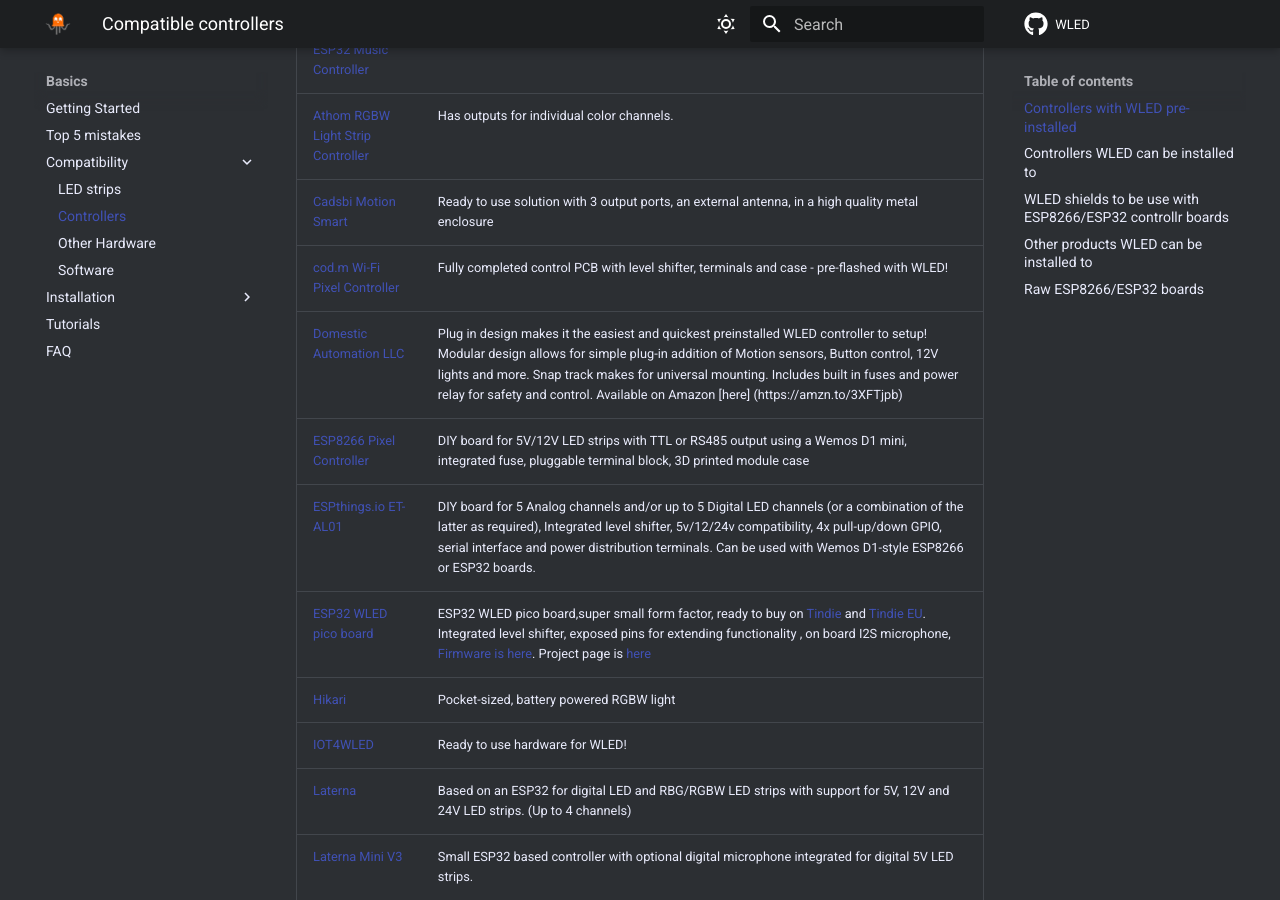
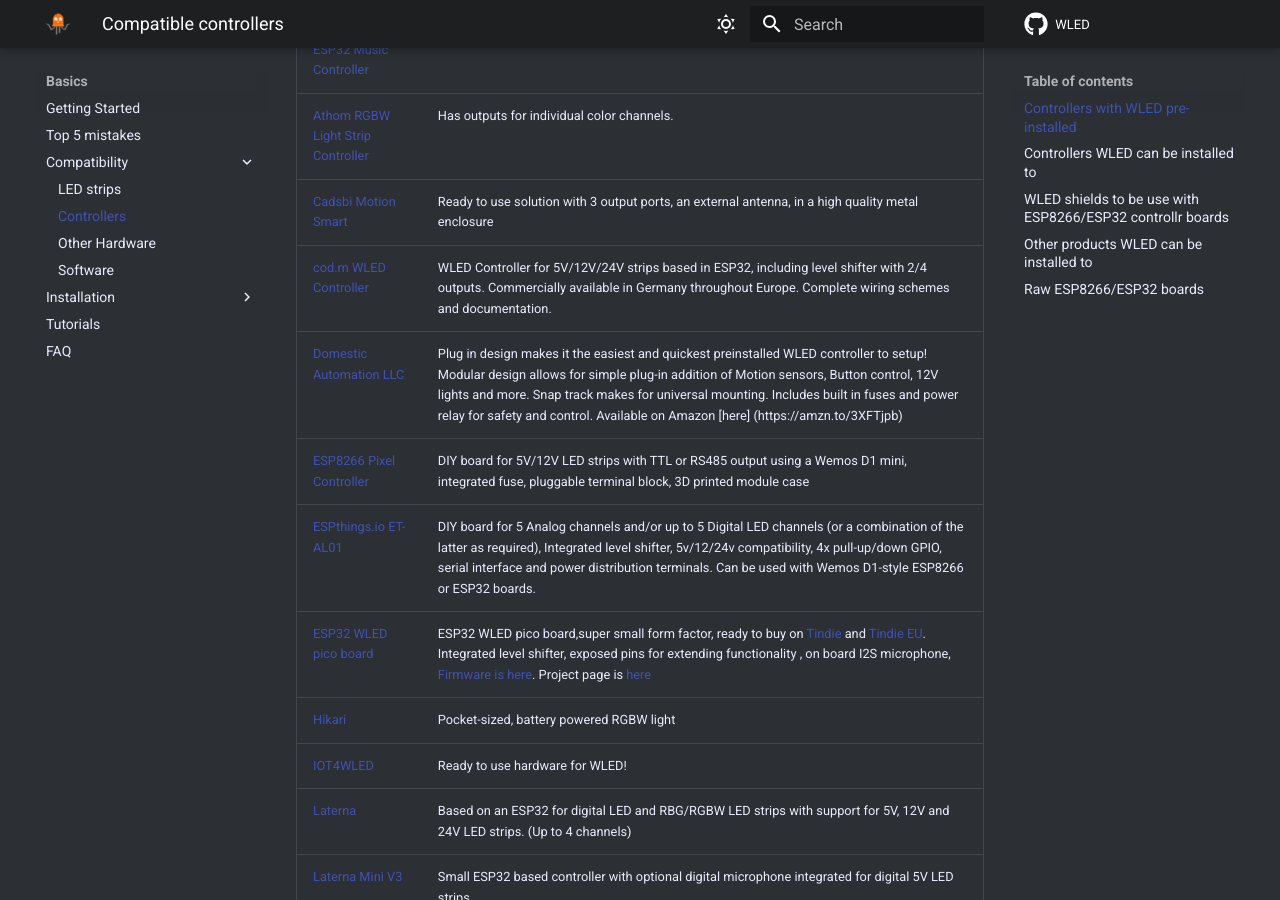
Before and after one commit to Aircoookie/WLED-Docs, an MkDocs documentation site: the page built from docs/basics/compatible-controllers.md, in a window 1280 px wide and 900 px high, scrolled down 2924 px. Built offline with MkDocs 1.6.1 and Material for MkDocs 9.7.7, drawn with Linux system fonts in a browser that asks for light colours; comment, search, counter and statistics services are not loaded.

Commit message:
Updated the compatible (24V) cod.m controller info text

```diff
--- a/docs/basics/compatible-controllers.md
+++ b/docs/basics/compatible-controllers.md
@@ -41,7 +41,7 @@
 [Athom LS8P ESP32 Music Controller](https://www.athom.tech/blank-1/wled-esp32-music-addressable-led-strip-controller) | ESP32 based controller with dual output, microphone and IR. Comes with WLED preinstalled
 [Athom RGBW Light Strip Controller](https://www.athom.tech/blank-1/wled-rgbw-light-strip-controller) | Has outputs for individual color channels.
 [Cadsbi Motion Smart](https://www.cadsbi-shop.de/shop/led-beleuchtungscontroller/cadsbi-motion-smart/) | Ready to use solution with 3 output ports, an external antenna, in a high quality metal enclosure
-[cod.m Wi-Fi Pixel Controller](https://shop.codm.de/automation/pixel/30/wlan-pixel-controller) | Fully completed control PCB with level shifter, terminals and case - pre-flashed with WLED!
+[cod.m WLED Controller](https://shop.codm.de/automation/wled/30/wled-controller-wlan/wi-fi) | WLED Controller for 5V/12V/24V strips based in ESP32, including level shifter with 2/4 outputs. Commercially available in Germany throughout Europe. Complete wiring schemes and documentation.
 [Domestic Automation LLC](www.domestic-automation.com) | Plug in design makes it the easiest and quickest preinstalled WLED controller to setup! Modular design allows for simple plug-in addition of Motion sensors, Button control, 12V lights and more. Snap track makes for universal mounting. Includes built in fuses and power relay for safety and control. Available on Amazon [here] (https://amzn.to/3XFTjpb)
 [ESP8266 Pixel Controller](https://www.maltepoeggel.de/?site=pixelcontroller) | DIY board for 5V/12V LED strips with TTL or RS485 output using a Wemos D1 mini, integrated fuse, pluggable terminal block, 3D printed module case
 [ESPthings.io ET-AL01](https://www.espthings.io/AL01) | DIY board for 5 Analog channels and/or up to 5 Digital LED channels (or a combination of the latter as required), Integrated level shifter, 5v/12/24v compatibility, 4x pull-up/down GPIO, serial interface and power distribution terminals. Can be used with Wemos D1-style ESP8266 or ESP32 boards.
```
